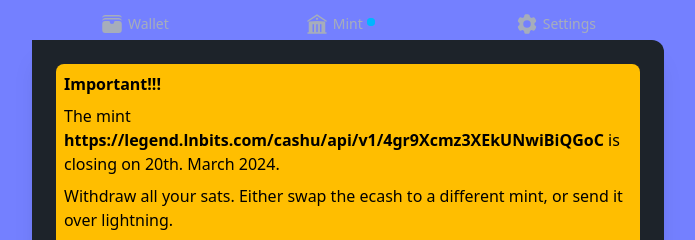
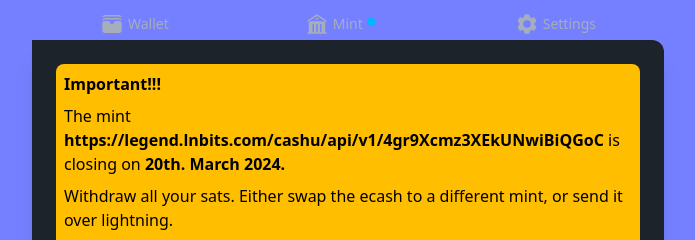
Before and after one commit to gandlafbtc/nutstash-wallet, a SvelteKit app: page / in a window 1280 px wide. Shown: the top 240 px of the page, without its empty margins (292-987 px from the left). Built offline with nearby package versions, Linux system fonts and the light colour scheme.

Commit message:
bold date

```diff
--- a/src/comp/wallet/Wallet.svelte
+++ b/src/comp/wallet/Wallet.svelte
@@ -127,7 +127,7 @@
 				Important!!!
 			</p>
 			<p>
-				The mint <span class="font-bold">https://legend.lnbits.com/cashu/api/v1/4gr9Xcmz3XEkUNwiBiQGoC</span> is closing on 20th. March 2024.
+				The mint <span class="font-bold">https://legend.lnbits.com/cashu/api/v1/4gr9Xcmz3XEkUNwiBiQGoC</span> is closing on <span class="font-bold">20th. March 2024.</span>
 			</p>
 			<p>
 				Withdraw all your sats. Either swap the ecash to a different mint, or send it over lightning.
```
